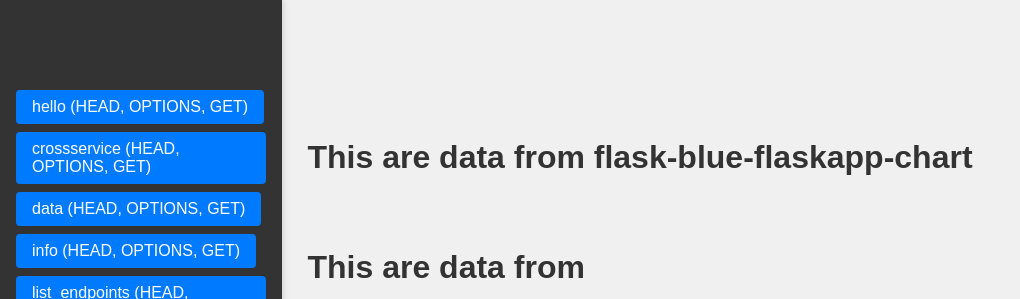
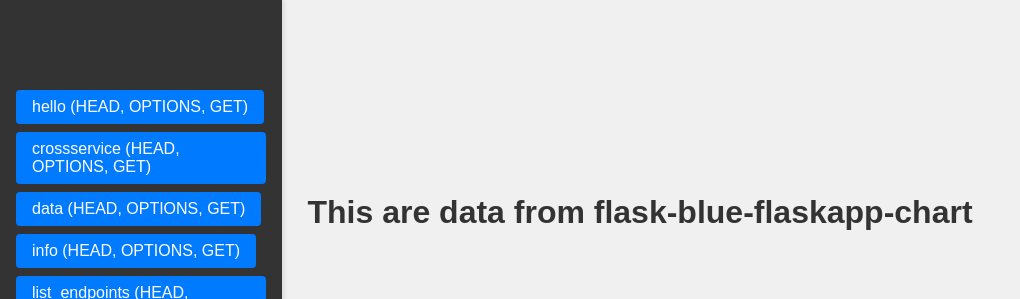
Before and after one commit to MarosBenadik/flask-app, a Flask app: page /crossservice in a window 1280 px wide. Shown: the top 299 px of the page, without its empty margins (0-1020 px from the left). Run offline with Flask 3, Linux system fonts and the light colour scheme; data that the repository does not hold is empty.

Commit message:
Update crossservice.html

```diff
--- a/templates/crossservice.html
+++ b/templates/crossservice.html
@@ -4,9 +4,6 @@
 
 {% block content %}
    <h1>This are data from {{ crossservice }}</h1>
-   <br>
-   <br>
-   <h1>This are data from {{ response }}</h1>
    <br>
    <br>
    <p>POD NAME: {{ response.pod_name }}</p>
```
